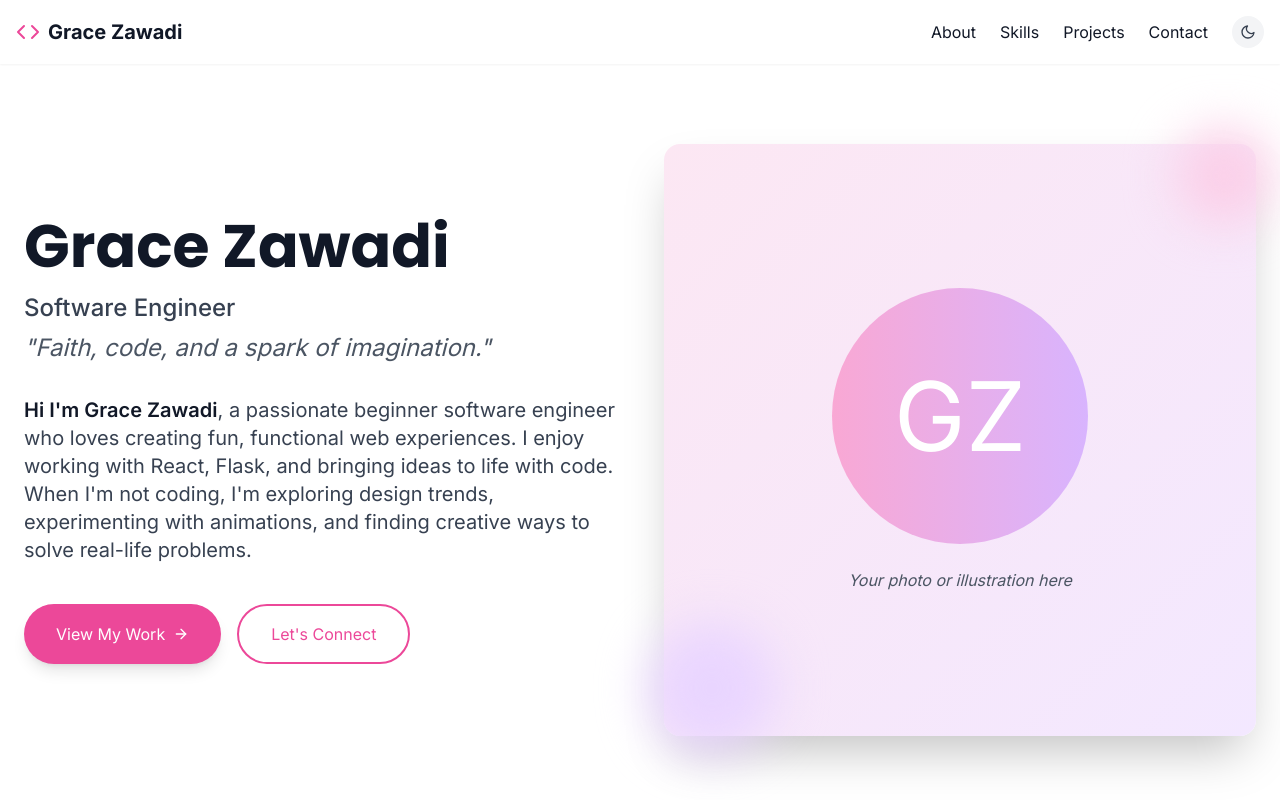
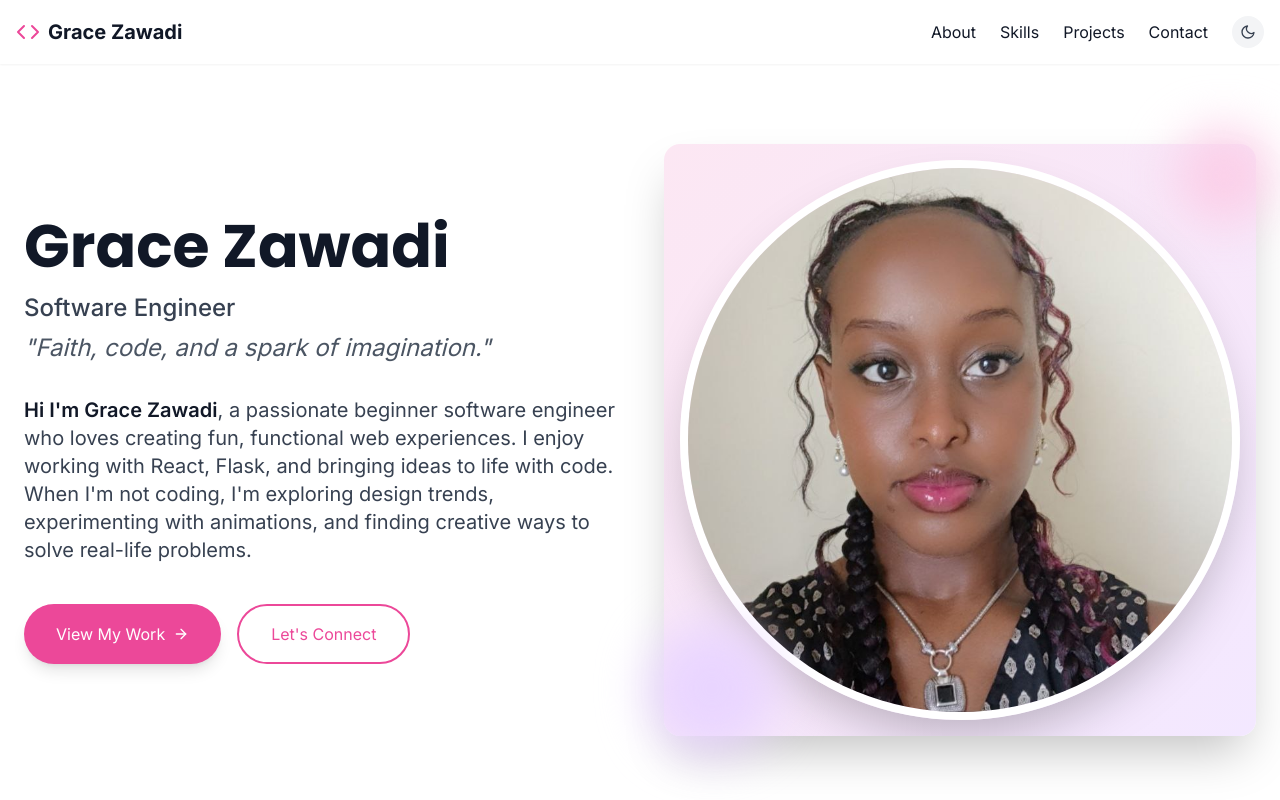
Before and after one commit to Chenzie2/My-Portfolio, a React (Vite) app in the folder frontend/: page / in a window 1280 px wide. Shown: the top 800 px of the page. Built offline with nearby package versions, Linux system fonts and the light colour scheme; the HTML template or start-up script is replaced by a standard one.

Commit message:
Add my picture to hero section

```diff
--- a/frontend/src/components/Hero.jsx
+++ b/frontend/src/components/Hero.jsx
@@ -1,5 +1,6 @@
 import React from 'react'
 import { FiArrowRight } from 'react-icons/fi'
+import heroImg from '../assets/me.jpg'
 
 const Hero = () => {
   return (
@@ -48,27 +49,28 @@ const Hero = () => {
             </div>
           </div>
 
-          {/* Right Column - Image Placeholder */}
+          {/* Right Column - Image */}
 <div className="lg:w-1/2">
   <div className="relative">
-              <div className="aspect-square rounded-2xl bg-gradient-to-br from-pink-100 to-purple-100 dark:from-gray-800 dark:to-gray-900 overflow-hidden shadow-2xl">
-                <div className="w-full h-full flex items-center justify-center">
-                  <div className="text-center p-8">
-                    <div className="w-48 h-48 md:w-64 md:h-64 mx-auto rounded-full bg-gradient-to-r from-pink-300 to-purple-300 dark:from-pink-700 dark:to-purple-700 flex items-center justify-center mb-6">
-                      <span className="text-6xl md:text-8xl text-white">GZ</span>
-                    </div>
-                    <p className="text-gray-600 dark:text-gray-400 italic">
-                      Your photo or illustration here
-                    </p>
-                  </div>
+    {/* Gradient Background Container */}
+    <div className="aspect-square rounded-2xl bg-gradient-to-br from-pink-100 to-purple-100 dark:from-gray-800 dark:to-gray-900 overflow-hidden shadow-2xl flex items-center justify-center p-4">
+
+      {/* Circular Photo - now bigger */}
+      <div className="w-full h-full rounded-full overflow-hidden shadow-2xl border-8 border-white dark:border-gray-900">
+        <img
+          src={heroImg}
+          alt="Grace Zawadi"
+          className="w-full h-full object-cover"
+        />
       </div>
     </div>
 
-              {/* Decorative elements */}
+    {/* Decorative Elements */}
     <div className="absolute -top-4 -right-4 w-24 h-24 rounded-full bg-pink-200 dark:bg-pink-800/30 blur-xl"></div>
     <div className="absolute -bottom-4 -left-4 w-32 h-32 rounded-full bg-purple-200 dark:bg-purple-800/30 blur-xl"></div>
   </div>
 </div>
+
         </div>
       </div>
     </section>
```
Also changed, not shown: frontend/src/assets/me.jpg (added). Lines whose indentation alone changed are shown as unchanged.
